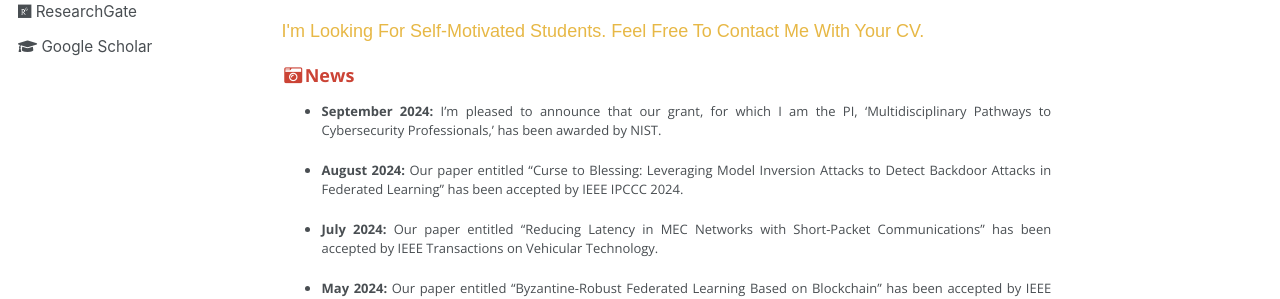
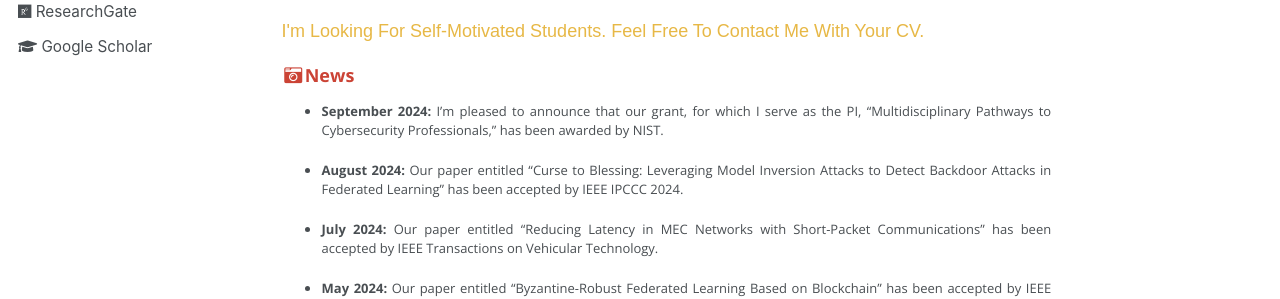
Before and after one commit to hljiang0720/hljiang.github.io, a Jekyll site: the page built from _pages/about.md, in a window 1280 px wide and 1379 px high. Shown: the part 479-778 px from the top of the window. Built offline with Jekyll 4.4.1, drawn with Linux system fonts in a browser that asks for light colours.

Commit message:
Update about.md

```diff
--- a/_pages/about.md
+++ b/_pages/about.md
@@ -31,7 +31,7 @@
 
 ### <i class="fa fa-fw fa-camera-retro" aria-hidden="true" style="color:#cb4335"></i><font color="#cb4335">News</font>
 
-* **September 2024:** I’m pleased to announce that our grant, for which I am the PI, 'Multidisciplinary Pathways to Cybersecurity Professionals,' has been awarded by NIST.
+* **September 2024:** I’m pleased to announce that our grant, for which I serve as the PI, "Multidisciplinary Pathways to Cybersecurity Professionals," has been awarded by NIST.
 
 * **August 2024:** Our paper entitled “Curse to Blessing: Leveraging Model Inversion Attacks to Detect Backdoor Attacks in Federated Learning" has been accepted by IEEE IPCCC 2024.
 
```
